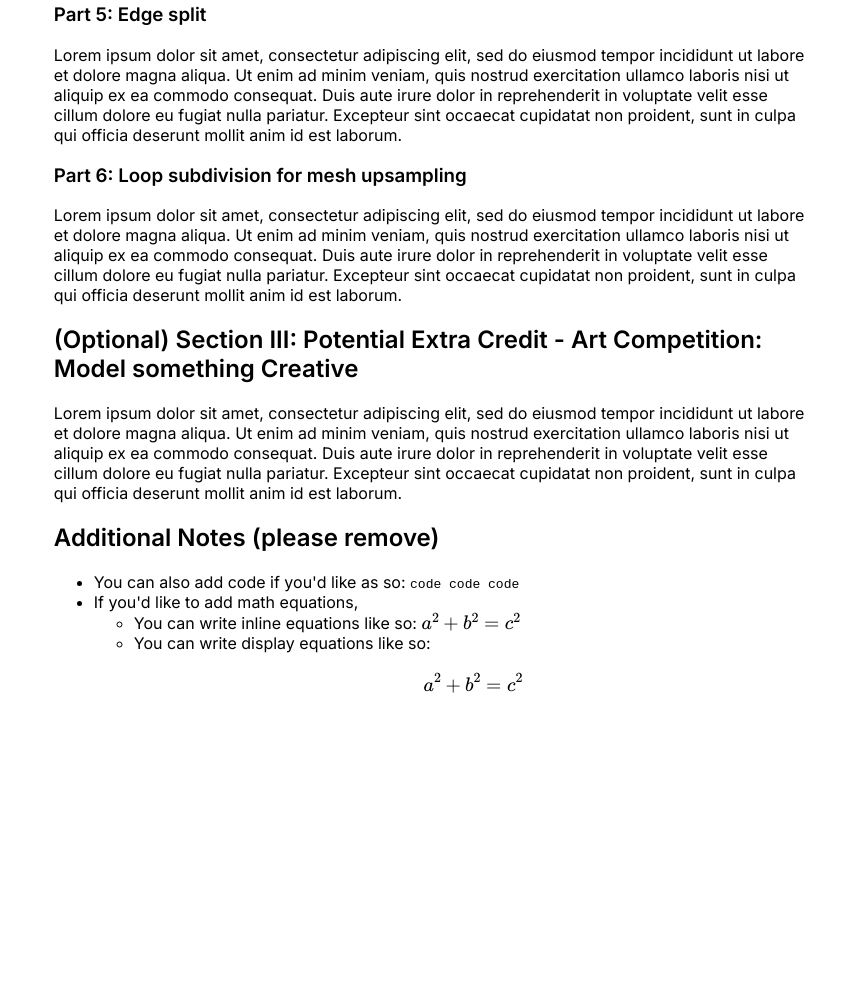
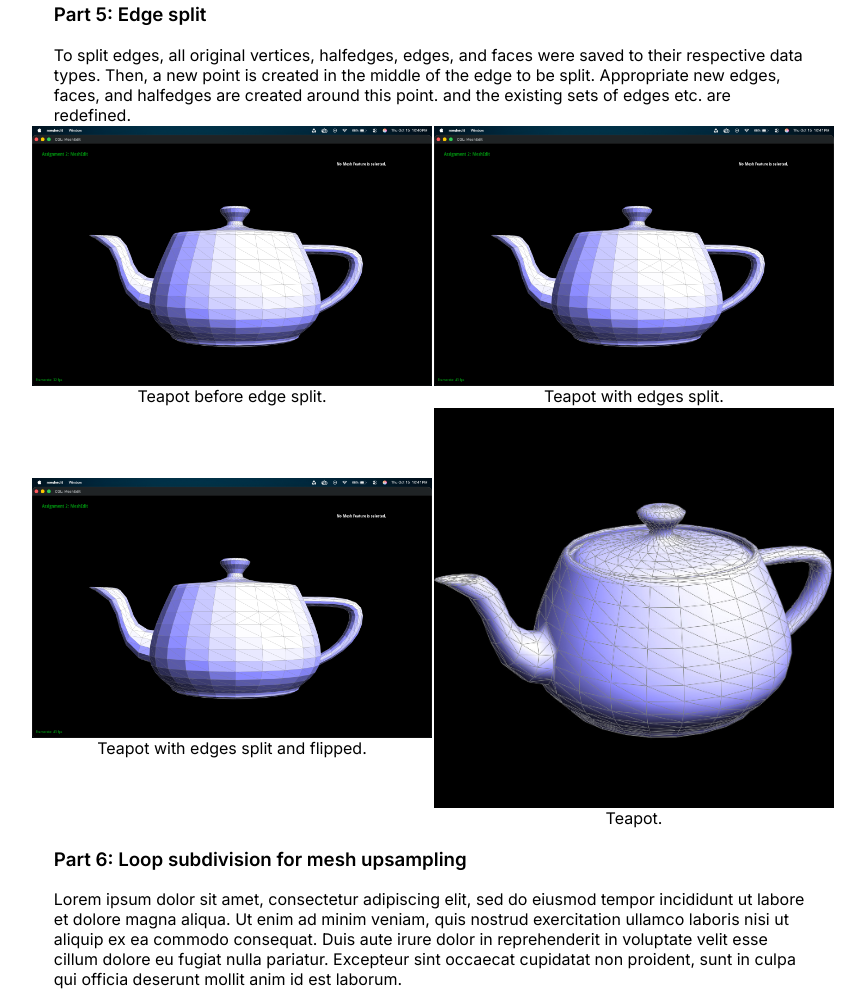
Before and after one commit to cal-cs184-student/hw2-rawrhw2-writeup, a plain HTML site: page index.html in a window 1280 px wide. Shown: the part 3816-4822 px from the top of the page, without its empty margins (207-1072 px from the left). Before the commit the page ends 4596 px from the top, so only its background shows below. Drawn offline with nearby package versions, Linux system fonts and the light colour scheme; some packages are replaced by stand-ins of ours.

Commit message:
doe with part 5

```diff
--- a/index.html
+++ b/index.html
@@ -151,8 +151,35 @@ reassigned neighbors using the setNeighbors() function.
 		</div>
 
 		<h3>Part 5: Edge split</h3>
-		Lorem ipsum dolor sit amet, consectetur adipiscing elit, sed do eiusmod tempor incididunt ut labore et dolore magna aliqua. Ut enim ad minim veniam, quis nostrud exercitation ullamco laboris nisi ut aliquip ex ea commodo consequat. Duis aute irure dolor in reprehenderit in voluptate velit esse cillum dolore eu fugiat nulla pariatur. Excepteur sint occaecat cupidatat non proident, sunt in culpa qui officia deserunt mollit anim id est laborum.
 
+		To split edges, all original vertices, halfedges, edges, and faces were saved to their respective data types.
+		Then, a new point is created in the middle of the edge to be split.
+		Appropriate new edges, faces, and halfedges are created around this point.
+		and the existing sets of edges etc. are redefined.
+		<div style="display: flex; flex-direction: column; align-items: center;">
+			<table style="width: 100%; text-align: center; border-collapse: collapse;">
+			  <tr>
+				<td style="text-align: center;">
+				  <img src="assets/5-1.png" width="400px"/>
+				  <figcaption>Teapot before edge split.</figcaption>
+				</td>
+				<td style="text-align: center;">
+				  <img src="assets/5-3.png" width="400px"/>
+				  <figcaption>Teapot with edges split.</figcaption>
+				</td>
+			  </tr>
+			  <tr>
+				<td style="text-align: center;">
+				  <img src="assets/5-3.png" width="400px"/>
+				  <figcaption>Teapot with edges split and flipped.</figcaption>
+				</td>
+				<td style="text-align: center;">
+				  <img src="assets/teapot.png" width="400px"/>
+				  <figcaption>Teapot.</figcaption>
+				</td>
+			  </tr>
+		</table>
+		</div>
 		<h3>Part 6: Loop subdivision for mesh upsampling</h3>
 		Lorem ipsum dolor sit amet, consectetur adipiscing elit, sed do eiusmod tempor incididunt ut labore et dolore magna aliqua. Ut enim ad minim veniam, quis nostrud exercitation ullamco laboris nisi ut aliquip ex ea commodo consequat. Duis aute irure dolor in reprehenderit in voluptate velit esse cillum dolore eu fugiat nulla pariatur. Excepteur sint occaecat cupidatat non proident, sunt in culpa qui officia deserunt mollit anim id est laborum.
 
```
Also changed, not shown: assets/5-1.png (added), assets/5-2.png (added), assets/5-3.png (added).
